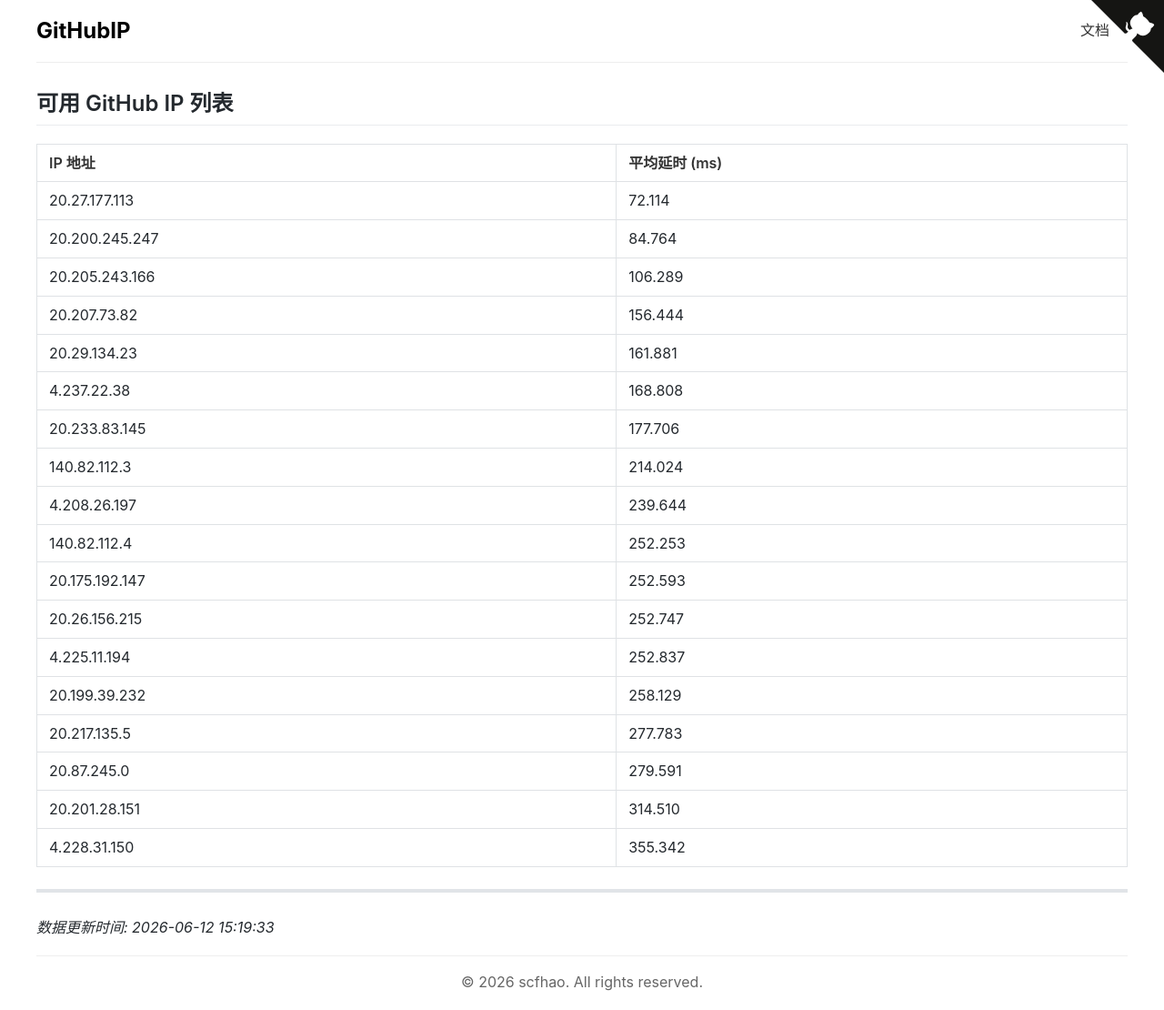
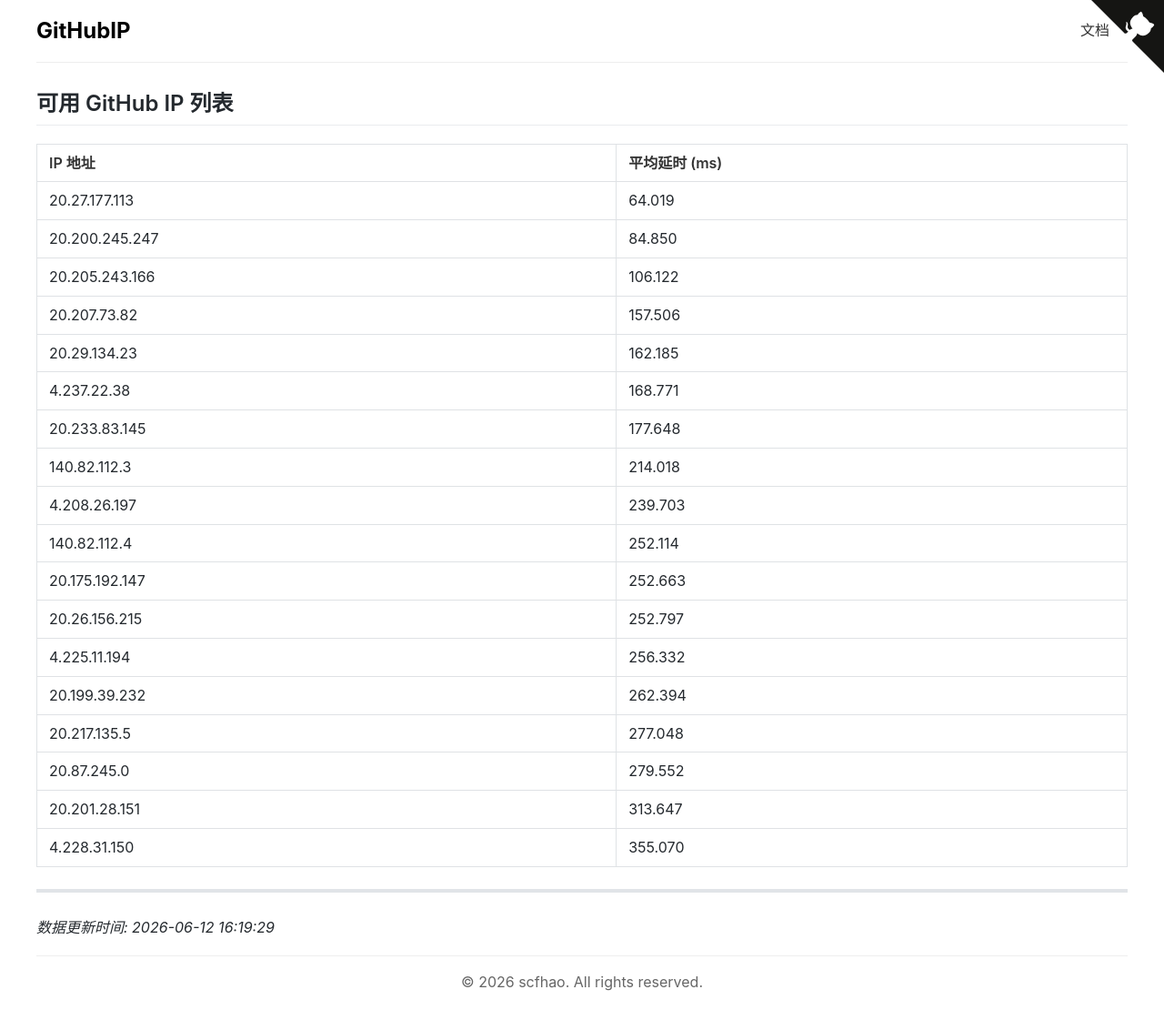
Before and after one commit to scfhao/GitHubIP, a Jekyll site: the page built from index.md, in a window 1280 px wide. Shown: the whole page at 91% size. Built offline with Jekyll 4.4.1, drawn with Linux system fonts in a browser that asks for light colours.

Commit message:
自动脚本执行 - 2026-06-12 16:19:30

```diff
--- a/index.md
+++ b/index.md
@@ -1,32 +1,32 @@
 ---
 layout: home
 title: GitHub IP 列表
-date: 2026-06-12 15:19:33
+date: 2026-06-12 16:19:29
 ---
 
 ## 可用 GitHub IP 列表
 
 | IP 地址 | 平均延时 (ms) |
 |---------|--------------|
-| 20.27.177.113 | 72.114 |
-| 20.200.245.247 | 84.764 |
-| 20.205.243.166 | 106.289 |
-| 20.207.73.82 | 156.444 |
-| 20.29.134.23 | 161.881 |
-| 4.237.22.38 | 168.808 |
-| 20.233.83.145 | 177.706 |
-| 140.82.112.3 | 214.024 |
-| 4.208.26.197 | 239.644 |
-| 140.82.112.4 | 252.253 |
-| 20.175.192.147 | 252.593 |
-| 20.26.156.215 | 252.747 |
-| 4.225.11.194 | 252.837 |
-| 20.199.39.232 | 258.129 |
-| 20.217.135.5 | 277.783 |
-| 20.87.245.0 | 279.591 |
-| 20.201.28.151 | 314.510 |
-| 4.228.31.150 | 355.342 |
+| 20.27.177.113 | 64.019 |
+| 20.200.245.247 | 84.850 |
+| 20.205.243.166 | 106.122 |
+| 20.207.73.82 | 157.506 |
+| 20.29.134.23 | 162.185 |
+| 4.237.22.38 | 168.771 |
+| 20.233.83.145 | 177.648 |
+| 140.82.112.3 | 214.018 |
+| 4.208.26.197 | 239.703 |
+| 140.82.112.4 | 252.114 |
+| 20.175.192.147 | 252.663 |
+| 20.26.156.215 | 252.797 |
+| 4.225.11.194 | 256.332 |
+| 20.199.39.232 | 262.394 |
+| 20.217.135.5 | 277.048 |
+| 20.87.245.0 | 279.552 |
+| 20.201.28.151 | 313.647 |
+| 4.228.31.150 | 355.070 |
 
 ---
 
-*数据更新时间: 2026-06-12 15:19:33*
+*数据更新时间: 2026-06-12 16:19:29*
```
